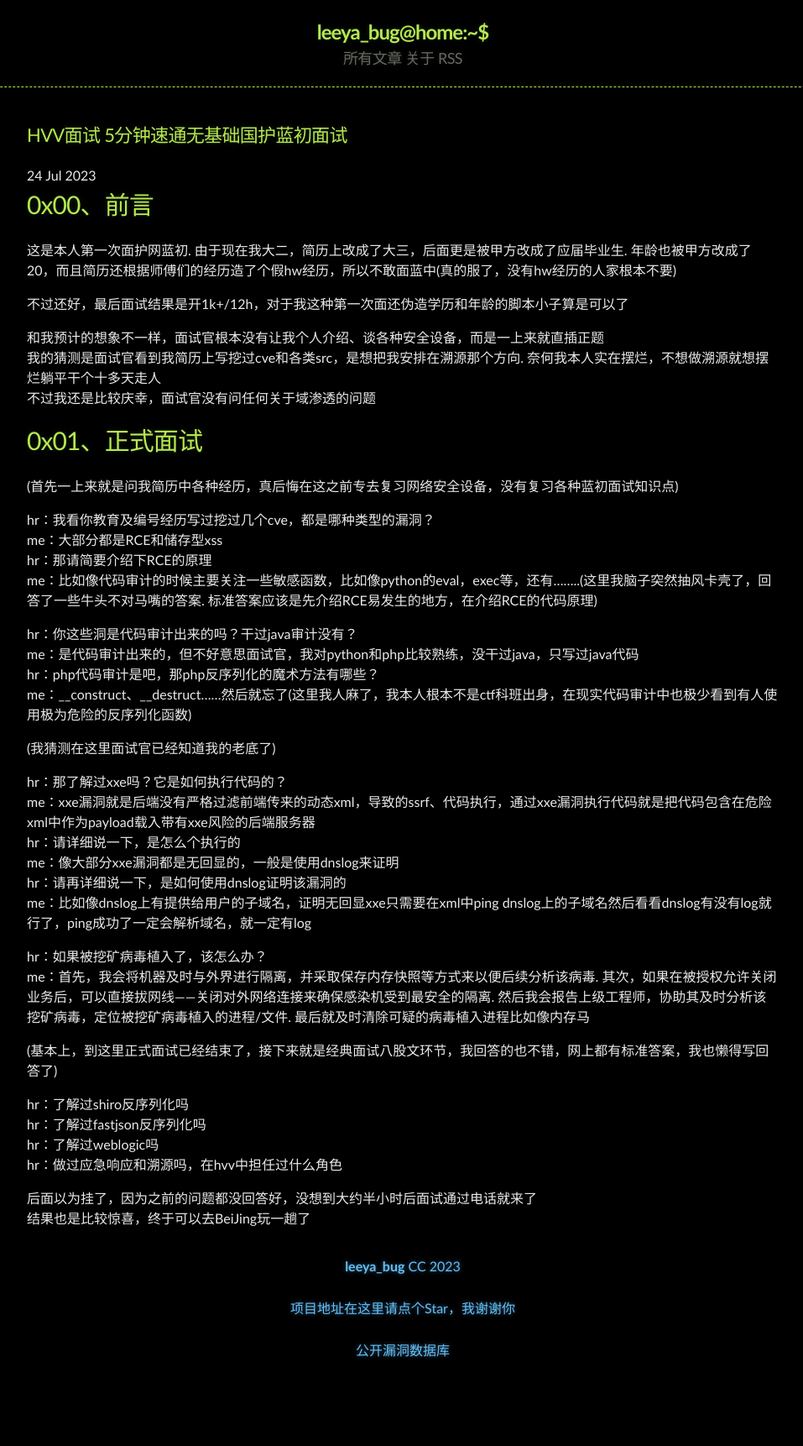
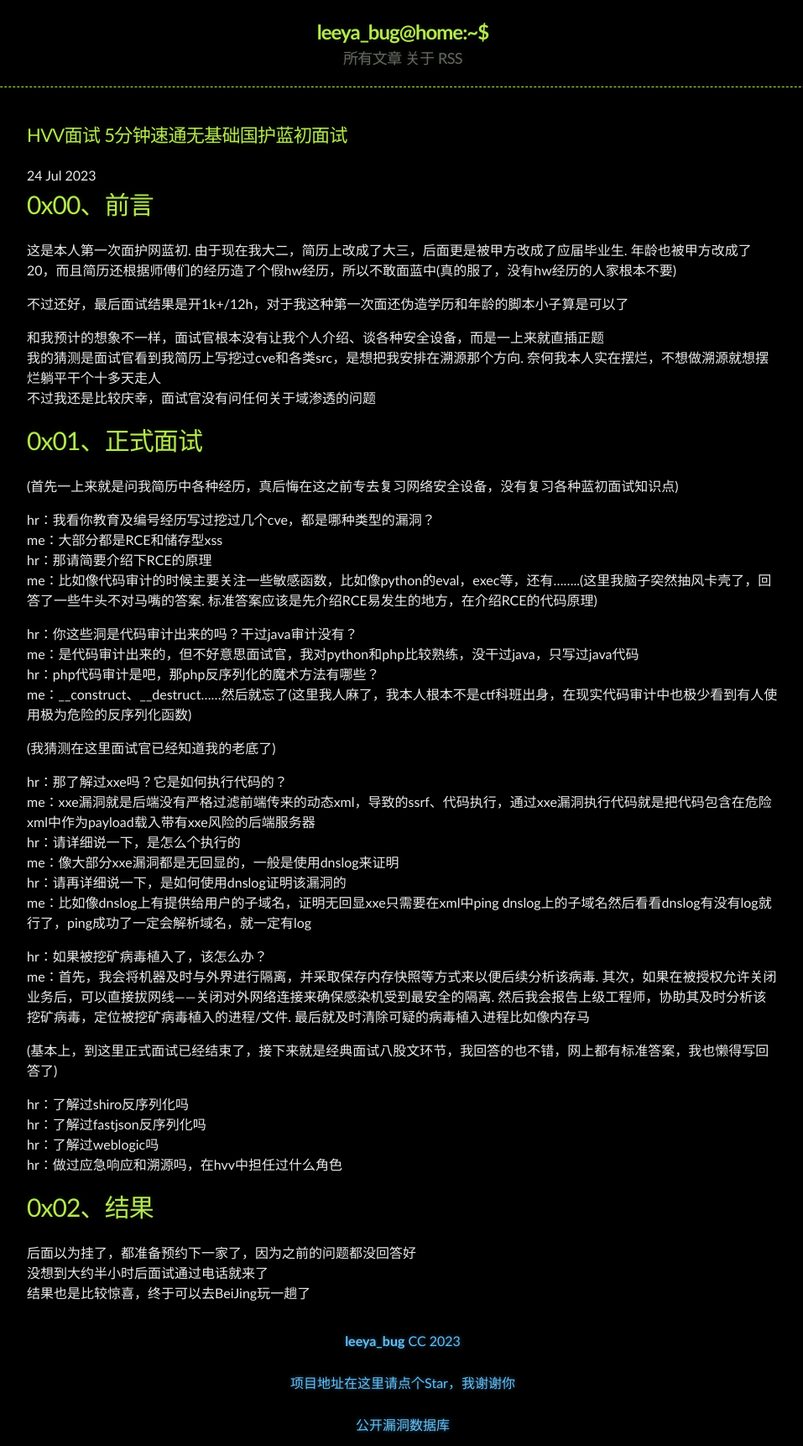
Before and after one commit to Leeyangee/leeyangee.github.io, a Jekyll site: the page built from _posts/2023-07-24-HVV面试 5分钟速通无基础国护蓝初面试.md, in a window 1280 px wide. Shown: the whole page at 84% size, without its empty margins (160-1117 px from the left). Built offline with Jekyll 4.4.1, drawn with Linux system fonts in a browser that asks for light colours; before the commit the page ends 1633 px from its top, so only the background shows below that.

Commit message:
Update 2023-07-24-HVV面试 5分钟速通无基础国护蓝初面试.md

```diff
--- a/_posts/2023-07-24-HVV面试 5分钟速通无基础国护蓝初面试.md
+++ b/_posts/2023-07-24-HVV面试 5分钟速通无基础国护蓝初面试.md
@@ -45,5 +45,8 @@ hr：了解过fastjson反序列化吗
 hr：了解过weblogic吗
 hr：做过应急响应和溯源吗，在hvv中担任过什么角色
 
-后面以为挂了，因为之前的问题都没回答好，没想到大约半小时后面试通过电话就来了
+# [](#header-1)0x02、结果
+
+后面以为挂了，都准备预约下一家了，因为之前的问题都没回答好
+没想到大约半小时后面试通过电话就来了
 结果也是比较惊喜，终于可以去BeiJing玩一趟了
```
